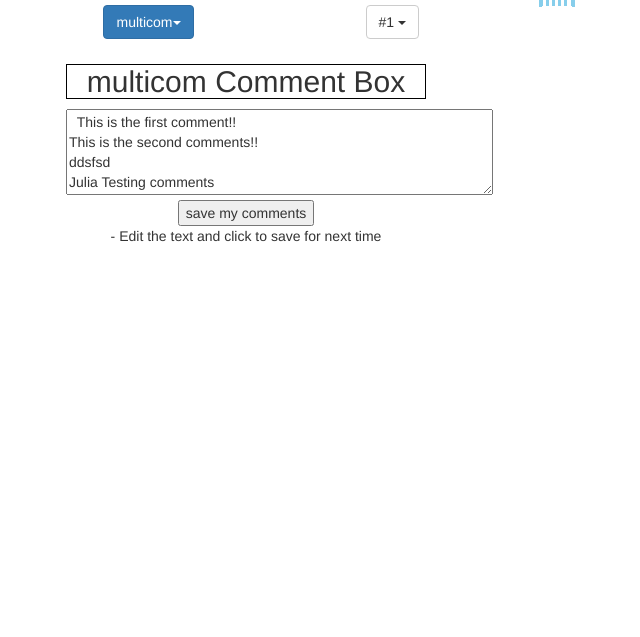
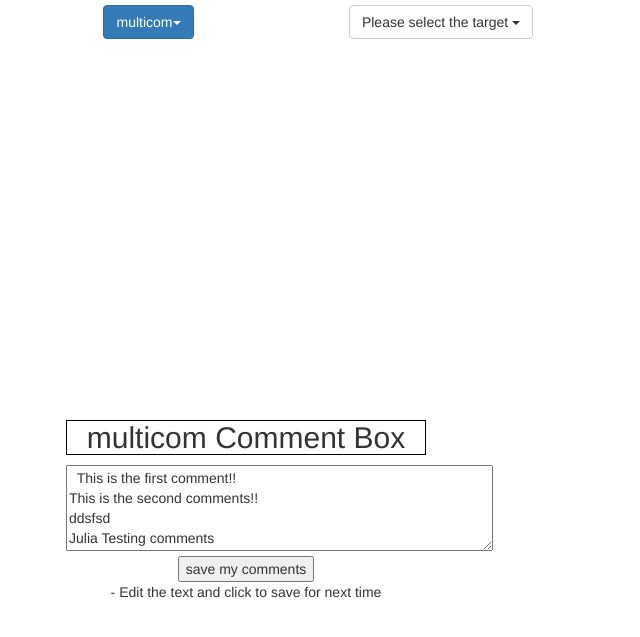
Before and after one commit to jianlin-cheng/CASP13_dashboard, a PHP site: page /?method=1 in a window 1280 px wide. Shown: the top 637 px of the page, without its empty margins (4-644 px from the left). Run offline with PHP 8.4, Linux system fonts and the light colour scheme; data that the repository does not hold is empty; some libraries are stand-ins or nearby versions.

Commit message:
upload the multicom/confold/dncon2 predictions

```diff
--- a/index.php
+++ b/index.php
@@ -152,10 +152,10 @@
             </div>
         </form>
 			<?php if($method_id == 'multicom' or $method_id == 'confold2'){ ?>
-				<div class="col-md-3">
+				<div class="col-md-4">
 					<div class="dropdown">
 						<button class="btn btn-default dropdown-toggle" type="button" id="dropdownMenu1" data-toggle="dropdown" aria-haspopup="true" aria-expanded="true">
-							#1
+							Please select the target
 							<span class="caret"></span>
 						</button>
 
@@ -176,16 +176,16 @@
 						</select >
 					</div>
 				</div>
-				<div class="col-md-4 method_box">
+				<div class="col-md-4 method_box" style="height: 400px; width: 400px;border: 0px solid black;">
 					<script type="text/javascript">
 								var model = 1;
 								var rfile = 1;
 								var append = "";
 								Jmol.getApplet("jsmolAppletM1", Info);
-								//Jmol.script(jsmolAppletM1,"background black; load MULTICOM_Methods/multicom/T01/model1.pdb;");
-								//Jmol.script(jsmolAppletM1, "spin on; cartoon only; color {file="+ rfile+"} group;");
+								Jmol.script(jsmolAppletM1,"background black; load MULTICOM_Methods/multicom/T01/model1.pdb;");
+								Jmol.script(jsmolAppletM1, "spin on; cartoon only; color {file="+ rfile+"} group;");
 
-								//Jmol.jmolCheckbox(jsmolAppletM1,"","","Predicted Structure", true, "refinedCheck");
+								Jmol.jmolCheckbox(jsmolAppletM1,"","","Predicted Structure", true, "refinedCheck");
 
 								$(document).ready(function() {
 									$("#viewButton1").click(function() {
@@ -225,7 +225,7 @@
 				<div class="col-md-1">
 					<div class="dropdown">
 						<button class="btn btn-default dropdown-toggle" type="button" id="dropdownMenu1" data-toggle="dropdown" aria-haspopup="true" aria-expanded="true">
-							#1
+							Please select the target (need 1~5 seconds to load)
 							<span class="caret"></span>
 						</button>
 
@@ -246,7 +246,7 @@
 						</select >
 					</div>
 				</div>
-				<div  style="height: 1000px; width: 1000px;border: 0px solid black;">
+				<div  style="height: 500px; width: 1200px;border: 0px solid black;">
 					<iframe id="dncon2_iframe" src=""  width="100%"  height="10%" ></iframe><br/>
 				</div>
 			<?php  } ?>
```
